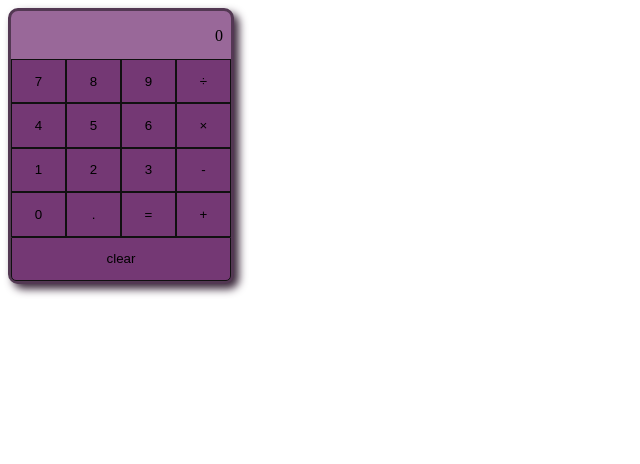
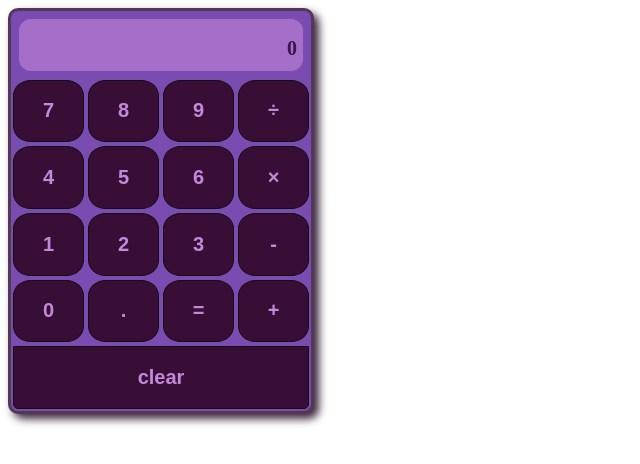
Before and after one commit to chris-kamp/calculator, a plain HTML site: page index.html in a window 1280 px wide. Shown: the whole page, without its empty margins (0-640 px from the left). Drawn offline with Linux system fonts and the light colour scheme.

Commit message:
Adjust visuals and color palette

```diff
--- a/index.html
+++ b/index.html
@@ -7,10 +7,10 @@
     <Body>
         <div id="grid-container">
             <p id="display">0</p>
-            <button type="button" id="n7" class="numButton">7</button>
-            <button type="button" id="n8" class="numButton">8</button>
-            <button type="button" id="n9" class="numButton">9</button>
-            <button type="button" id="divide" class="opButton">&divide;</button>
+            <button type="button" id="n7" class="numButton topRow">7</button>
+            <button type="button" id="n8" class="numButton topRow">8</button>
+            <button type="button" id="n9" class="numButton topRow">9</button>
+            <button type="button" id="divide" class="opButton topRow">&divide;</button>
             <button type="button" id="n4" class="numButton">4</button>
             <button type="button" id="n5" class="numButton">5</button>
             <button type="button" id="n6" class="numButton">6</button>
--- a/style.css
+++ b/style.css
@@ -9,9 +9,10 @@
         "button button button button"
         "button button button button"
         "clear clear clear clear";
-    width: 220px;
-    height: 270px;
-    background-color: rgb(153, 104, 153);
+    width: 300px;
+    height: 400px;
+    /* background-color: rgb(153, 104, 153); */
+    background-color: rgb(122,75,177);
     border-radius: 10px 10px 10px 10px;
     box-shadow: 5px 5px 8px rgb(59, 40, 59);
     border: solid 3px;
@@ -21,10 +22,15 @@
 #display {
     grid-area: display;
     text-align: right;
-    margin: 0;
-    padding: 1em 0.5em 0 0;
-    height: 2em;
-
+    margin: 8px 8px 0 8px;
+    padding: 18px 6px 18px 0;
+    height: 16px;
+    /* background-color: #8C588C; */
+    background-color: rgba(195, 136, 218, 0.596);
+    border-radius: 12px;
+    font-weight: bold;
+    font-size: 20px;
+    color: #39134C;
 }
 
 #clear {
@@ -33,12 +39,21 @@
 }
 
 button {
-    background-color: rgb(116, 56, 116);
+    /* background-color: rgb(116, 56, 116); */
+    background-color: rgb(56, 14, 54);
     border: solid 1px;
     border-color: #101010;
-    padding: 1em 1em;
-    margin: 0;
+    padding: 10px 10px;
+    margin: 2px;
     text-decoration: none;
     font-family: sans-serif;
     cursor: pointer;
+    border-radius: 25%;
+    font-weight: bold;
+    font-size: 20px;
+    color: rgb(195,136,218);
 }
+
+.topRow {
+
+}
```
